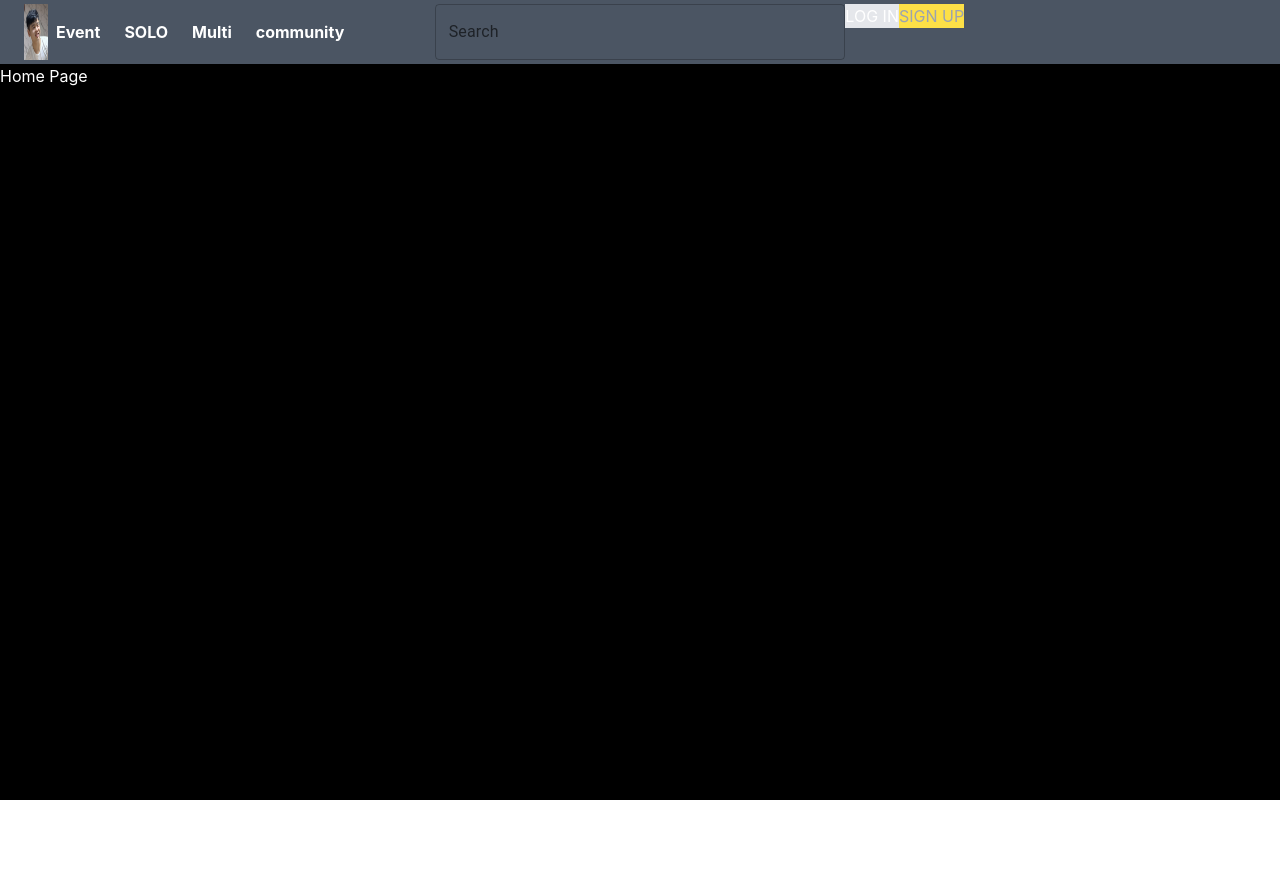
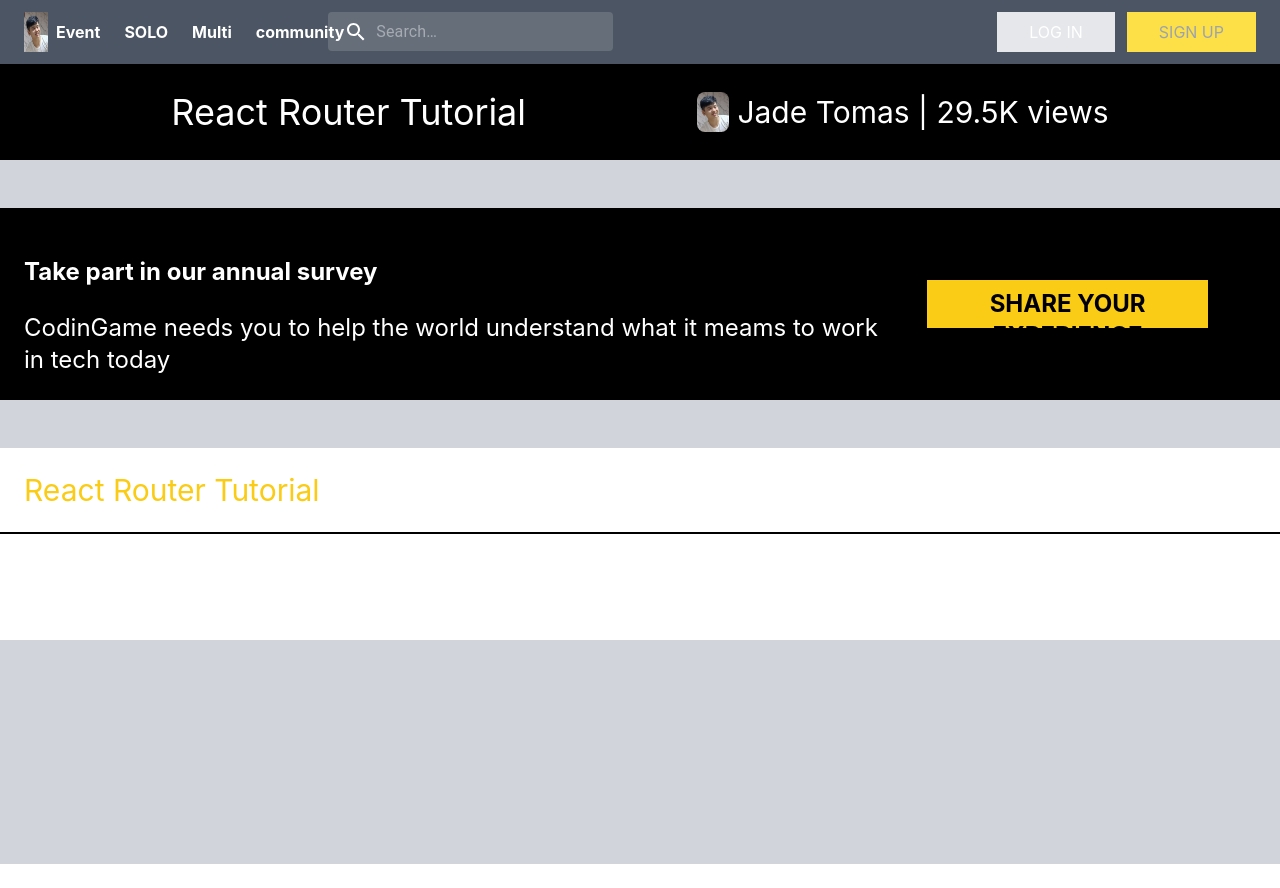
Before and after one commit to skydragon0324/study-react, a React (Create React App) app: page / in a window 1280 px wide. Before the commit the page ends 800 px from the top, so only its background shows below. Built offline with nearby package versions, Linux system fonts and the light colour scheme.

Commit message:
first page

```diff
--- a/package.json
+++ b/package.json
@@ -5,6 +5,7 @@
   "dependencies": {
     "@emotion/react": "^11.11.1",
     "@emotion/styled": "^11.11.0",
+    "@mui/icons-material": "^5.14.18",
     "@mui/material": "^5.14.18",
     "@testing-library/jest-dom": "^5.17.0",
     "@testing-library/react": "^13.4.0",
--- a/src/App.js
+++ b/src/App.js
@@ -4,13 +4,15 @@
 import Home from "./components/Home";
 import About from "./components/About";
 import Gallery from "./components/Gallery";
-import Navbar from "./components/Navbar";
+import SiteNavbar from "./components/Navbar";
+import MainPage from "./components/mainpage";
 
 function App() {
   return (
-    <div className="bg-black min-h-screen">
+    <div>
       <Router>
-        <Navbar />
+        <SiteNavbar />
+        <MainPage />
         <Routes>
           <Route path="/" exact Component={Home} />
           <Route path="/about" element={<About />} />
--- a/src/components/Navbar.js
+++ b/src/components/Navbar.js
@@ -4,8 +4,9 @@
 import { AppBar, Toolbar, Button } from "@mui/material";
 import staff from "../images/person.jpg";
 import { Typography, TextField } from "@mui/material";
+import SearchAppBar from './search-box';
 
-const Navbar = () => {
+const SiteNavbar = () => {
   const [inputText, setInputText] = useState("");
   const inputHandler = (data) => {
     setInputText(data);
@@ -23,21 +24,22 @@
               <li>community</li>
             </div>
           </div>
-          <div className="flex-1 items-center">
-            <div className="search">
+          <div className="flex-1">
+            {/* <div className="search items-center">
               <TextField
                 id="outlined-basic"
                 onChange={inputHandler}
                 variant="outlined"
-                fullWidth
+                // fullWidth
                 label="Search"
               />
-            </div>
+            </div> */}
+            <SearchAppBar />
           </div>
-          <div className="flex-1 items-center">
-            <ul className="flex list-none">
-              <li className="bg-gray-200 text-white">LOG IN</li>
-              <li className="text-gray-400 bg-yellow-300">SIGN UP</li>
+          <div className="flex float-right ml-96 mr-0">
+            <ul className="flex list-none hover:cursor-pointer items-center space-x-3">
+              <li className="bg-gray-200 text-white px-8 py-2">LOG IN</li>
+              <li className="text-gray-400 bg-yellow-300 px-8 py-2">SIGN UP</li>
             </ul>
           </div>
         </div>
@@ -70,4 +72,4 @@
   );
 };
 
-export default Navbar;
+export default SiteNavbar;
--- /dev/null
+++ b/src/components/mainpage.js
@@ -0,0 +1,35 @@
+import React, { useState } from "react";
+import staff from "../images/person.jpg";
+
+const MainPage = () => {
+  return (
+    <div className="bg-gray-300 h-screen">
+      <div className="w-full justify-evenly flex bg-black items-center h-24">
+        <div className="text-white text-4xl">React Router Tutorial</div>
+        <div className=" flex space-x-2 text-white text-3xl items-center">
+          <img src={staff} className="w-8 rounded-lg" />
+          <div>Jade Tomas | 29.5K views</div>
+        </div>
+      </div>
+      <div className="mt-12 container flex justify-evenly mx-auto p-6 h-48 text-2xl  bg-black">
+        <div className="text-white pt-6">
+          <p className="font-bold mb-6">Take part in our annual survey</p>
+          <p>
+            CodinGame needs you to help the world understand what it meams to
+            work in tech today
+          </p>
+        </div>
+        <div className=" bg-yellow-400 m-12 text-black p-2 text-2xl">
+          <button className="font-bold">SHARE YOUR EXPERIENCE</button>
+        </div>
+      </div>
+      <div className="mt-12 container justify-evenly mx-auto h-48 text-2xl bg-white">
+        <div className="text-3xl text-yellow-400 border-b-2 border-b-black">
+          <p className="p-6">React Router Tutorial</p>
+        </div>
+      </div>
+    </div>
+  );
+};
+
+export default MainPage;
--- /dev/null
+++ b/src/components/search-box.js
@@ -0,0 +1,63 @@
+import * as React from "react";
+import { styled, alpha } from "@mui/material/styles";
+import Box from "@mui/material/Box";
+import InputBase from "@mui/material/InputBase";
+import SearchIcon from "@mui/icons-material/Search";
+
+const Search = styled("div")(({ theme }) => ({
+  position: "relative",
+  borderRadius: theme.shape.borderRadius,
+  backgroundColor: alpha(theme.palette.common.white, 0.15),
+  "&:hover": {
+    backgroundColor: alpha(theme.palette.common.white, 0.25),
+  },
+  marginLeft: 0,
+  width: "100%",
+  [theme.breakpoints.up("sm")]: {
+    marginLeft: theme.spacing(1),
+    width: "auto",
+  },
+}));
+
+const SearchIconWrapper = styled("div")(({ theme }) => ({
+  padding: theme.spacing(0, 2),
+  height: "100%",
+  position: "absolute",
+  pointerEvents: "none",
+  display: "flex",
+  alignItems: "center",
+  justifyContent: "center",
+}));
+
+const StyledInputBase = styled(InputBase)(({ theme }) => ({
+  color: "inherit",
+  "& .MuiInputBase-input": {
+    padding: theme.spacing(1, 1, 1, 0),
+    // vertical padding + font size from searchIcon
+    paddingLeft: `calc(1em + ${theme.spacing(4)})`,
+    transition: theme.transitions.create("width"),
+    width: "100%",
+    [theme.breakpoints.up("sm")]: {
+      width: "100%",
+      "&:focus": {
+        width: "20ch",
+      },
+    },
+  },
+}));
+
+export default function SearchAppBar() {
+  return (
+    <Box>
+      <Search>
+        <SearchIconWrapper>
+          <SearchIcon />
+        </SearchIconWrapper>
+        <StyledInputBase
+          placeholder="Search…"
+          inputProps={{ "aria-label": "search"}}
+        />
+      </Search>
+    </Box>
+  );
+}
```
Also changed, not shown: 1 other file (tests, documents, lock files or other folders).
